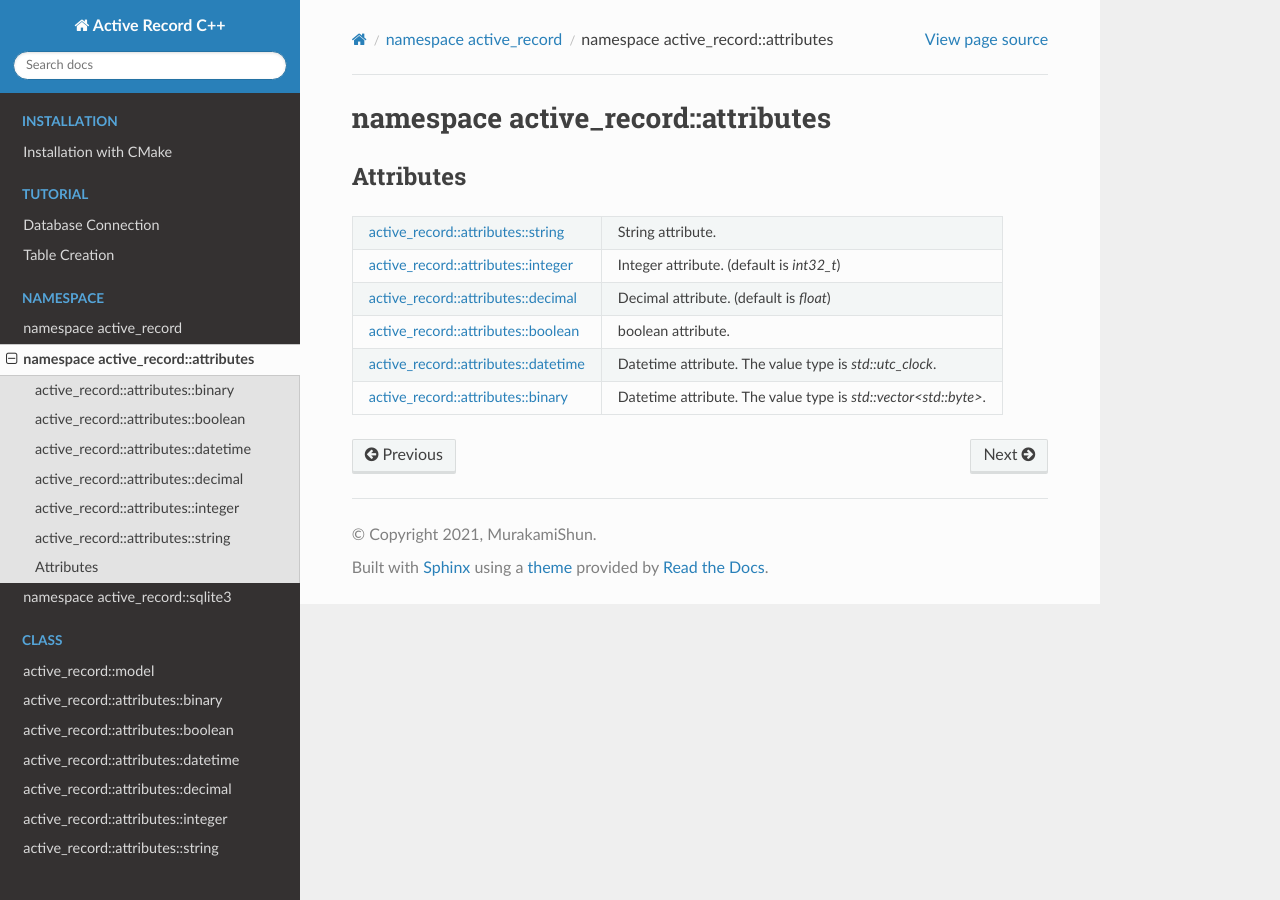
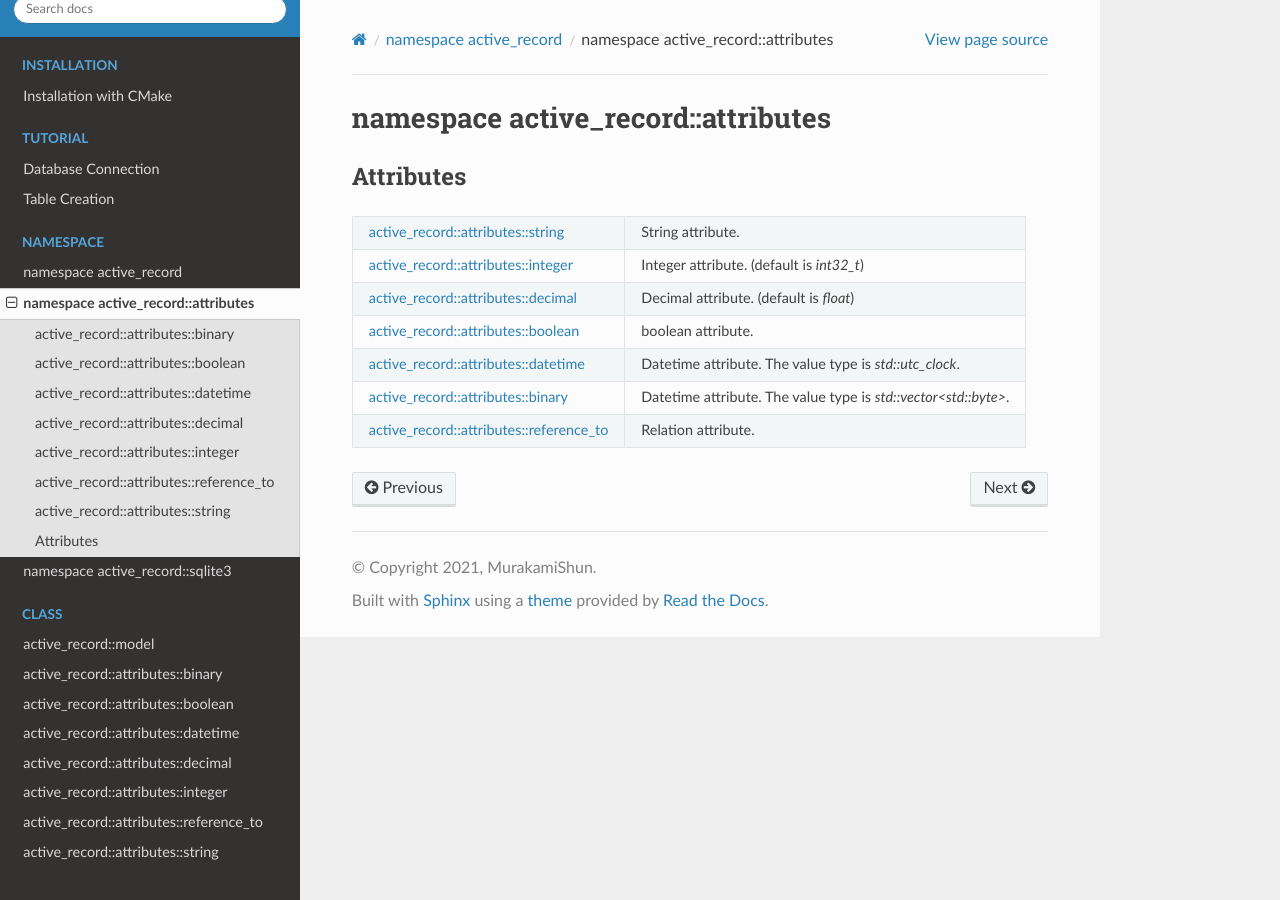
Before and after one commit to MurakamiShun/arcxx, a Sphinx documentation site: the page built from docs/source/api/namespace/attributes.rst, in a window 1280 px wide. Built offline with Sphinx 7.4.7 and the Read the Docs theme 2.0.0, drawn with Linux system fonts in a browser that asks for light colours.

Commit message:
improve join

```diff
--- /dev/null
+++ b/docs/source/api/attributes/reference_to.rst
@@ -0,0 +1,3 @@
+=======================================
+active_record::attributes::reference_to
+=======================================
--- a/docs/source/api/namespace/active_record.rst
+++ b/docs/source/api/namespace/active_record.rst
@@ -10,7 +10,7 @@ namespace active_record
 
 
 .. toctree::
-   :maxdepth: 2
+   :maxdepth: 1
    :caption: namesapces
 
    /api/namespace/attributes
--- a/docs/source/api/namespace/attributes.rst
+++ b/docs/source/api/namespace/attributes.rst
@@ -14,20 +14,23 @@ Attributes
 
 .. list-table::
 
-   * - :doc:`/api/attributes/string`
-     - String attribute.
+    * - :doc:`/api/attributes/string`
+      - String attribute.
 
-   * - :doc:`/api/attributes/integer`
-     - Integer attribute. (default is `int32_t`)
+    * - :doc:`/api/attributes/integer`
+      - Integer attribute. (default is `int32_t`)
 
-   * - :doc:`/api/attributes/decimal`
-     - Decimal attribute. (default is `float`)
+    * - :doc:`/api/attributes/decimal`
+      - Decimal attribute. (default is `float`)
 
-   * - :doc:`/api/attributes/boolean`
-     - boolean attribute.
+    * - :doc:`/api/attributes/boolean`
+      - boolean attribute.
 
-   * - :doc:`/api/attributes/datetime`
-     - Datetime attribute. The value type is `std::utc_clock`.
+    * - :doc:`/api/attributes/datetime`
+      - Datetime attribute. The value type is `std::utc_clock`.
 
-   * - :doc:`/api/attributes/binary`
-     - Datetime attribute. The value type is `std::vector<std::byte>`.
+    * - :doc:`/api/attributes/binary`
+      - Datetime attribute. The value type is `std::vector<std::byte>`.
+
+    * - :doc:`/api/attributes/reference_to`
+      - Relation attribute.
```
Also changed, not shown: docs/source/api/active_record/query_condition.rst (added), docs/source/api/active_record/query_relation.rst (added), 8 other files.
